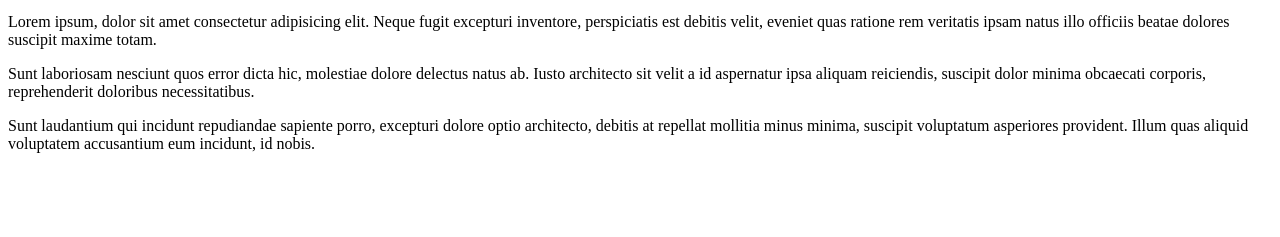
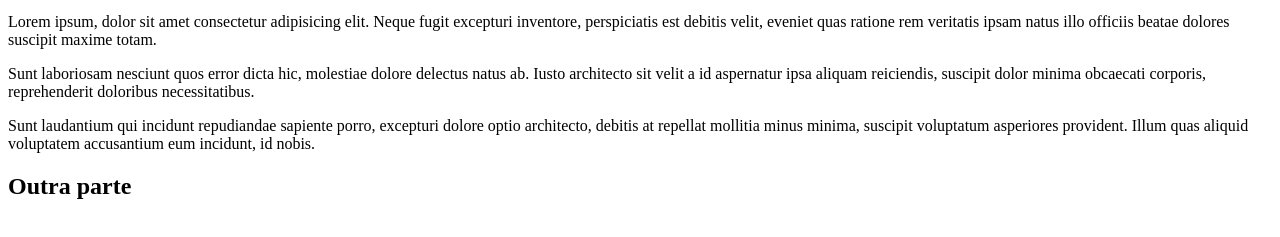
Before and after one commit to Lice-Santos/exemplo-aulaGit, a plain HTML site: page index.html in a window 1280 px wide. Shown: the part 119-356 px from the top of the page. Drawn offline with Linux system fonts and the light colour scheme.

Commit message:
mudança feita em casa

```diff
--- a/index.html
+++ b/index.html
@@ -15,5 +15,7 @@
     <p>Sunt laboriosam nesciunt quos error dicta hic, molestiae dolore delectus natus ab. Iusto architecto sit velit a id aspernatur ipsa aliquam reiciendis, suscipit dolor minima obcaecati corporis, reprehenderit doloribus necessitatibus.</p>
     <p>Sunt laudantium qui incidunt repudiandae sapiente porro, excepturi dolore optio architecto, debitis at repellat mollitia minus minima, suscipit voluptatum asperiores provident. Illum quas aliquid voluptatem accusantium eum incidunt, id nobis.</p>
 
+    <h2>Outra parte</h2>
+
 </body>
 </html>
```
